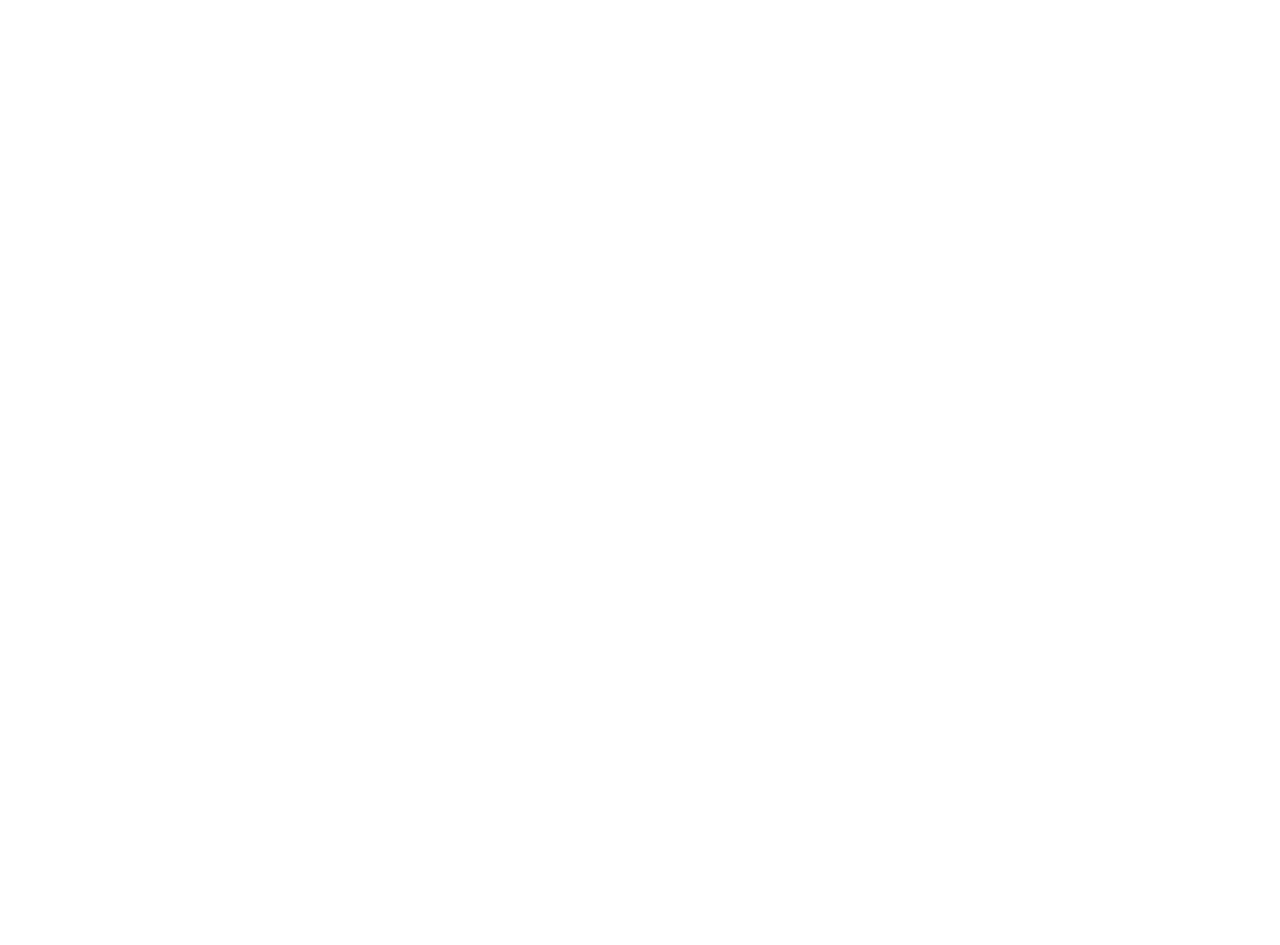
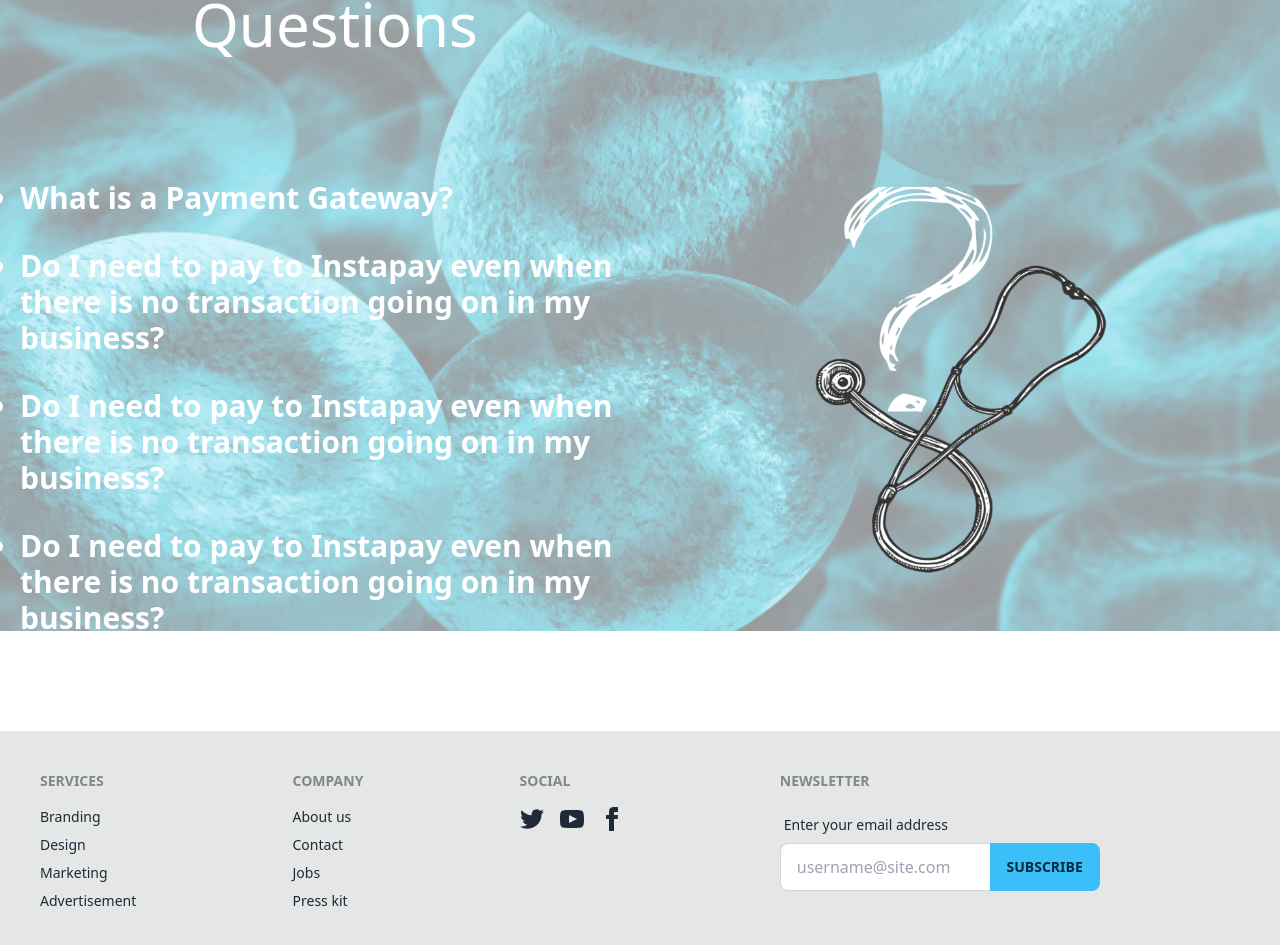
Before and after one commit to prabuddha03/doctor_H4B, a React (Vite) app: page / in a window 1280 px wide. Shown: the part 3109-4054 px from the top of the page. Before the commit the page ends 3060 px from the top, so only its background shows below. Built offline with nearby package versions, Linux system fonts and the light colour scheme.

Commit message:
home page done

```diff
--- a/src/components/Footer.jsx
+++ b/src/components/Footer.jsx
@@ -34,7 +34,7 @@ const Footer = () => {
       </label>
       <div className="relative">
         <input type="text" placeholder="username@site.com" className="input input-bordered w-full pr-16" />
-        <button className="btn btn-primary absolute top-0 right-0 rounded-l-none">Subscribe</button>
+        <button className="btn btn-info absolute top-0 right-0 rounded-l-none">Subscribe</button>
       </div>
     </div>
   </div>
--- /dev/null
+++ b/src/components/Questions.jsx
@@ -0,0 +1,32 @@
+import React from "react";
+import Faqdesing from '../assets/FAQdesign.png';
+
+const Questions = () => {
+  return (
+    <div className="w-full py-10 px-4">
+      <div className="max-w-[1240px] mx-auto grid md:grid-cols-2">
+        <div className="flex flex-col justify-center">
+          <ul className="text-3xl text-white font-semibold list-disc cursor-pointer">
+            <li className="py-4">What is a Payment Gateway?</li>
+            <li className="py-4">
+              Do I need to pay to Instapay even when there is no transaction
+              going on in my business?
+            </li>
+            <li className="py-4">
+              Do I need to pay to Instapay even when there is no transaction
+              going on in my business?
+            </li>
+            <li className="py-4">
+              Do I need to pay to Instapay even when there is no transaction
+              going on in my business?
+            </li>
+          </ul>
+
+        </div>
+        <img src={Faqdesing} alt="pic" />
+      </div>
+    </div>
+  );
+};
+
+export default Questions;
--- a/src/pages/Home.jsx
+++ b/src/pages/Home.jsx
@@ -12,6 +12,8 @@ import Appoinment from "../assets/appointment.png";
 import TestBg from "../assets/onlinetestbg.png";
 import HeadingText from "../components/HeadingText";
 import ListText from "../components/ListText";
+import Faqbg from "../assets/FAQbg.png";
+import Questions from "../components/Questions";
 
 const Home = () => {
   const heroimageStyle = {
@@ -19,6 +21,10 @@ const Home = () => {
   };
   const TestBgStyle = {
     backgroundImage: `url(${TestBg})`,
+  };
+
+  const FaqbgStyle = {
+    backgroundImage: `url(${Faqbg})`,
   };
 
   return (
@@ -91,7 +97,17 @@ const Home = () => {
         </div>
       </div>
 
+      <div className="h-[100px]"></div>
 
+      <div
+        className="bg-cover bg-center h-screen bg-no-repeat"
+        style={FaqbgStyle}
+      >
+        <HeadingText text="Frequently Asked Questions" />
+        <Questions />
+      </div>
+
+      <div className="h-[100px]"></div>
 
       <Footer />
     </div>
```
Also changed, not shown: src/assets/FAQbg.png.
